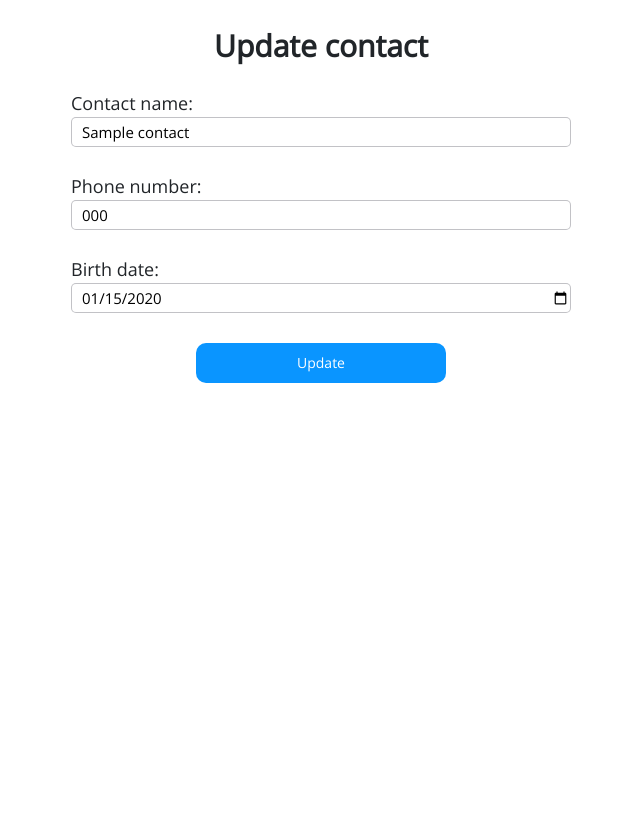
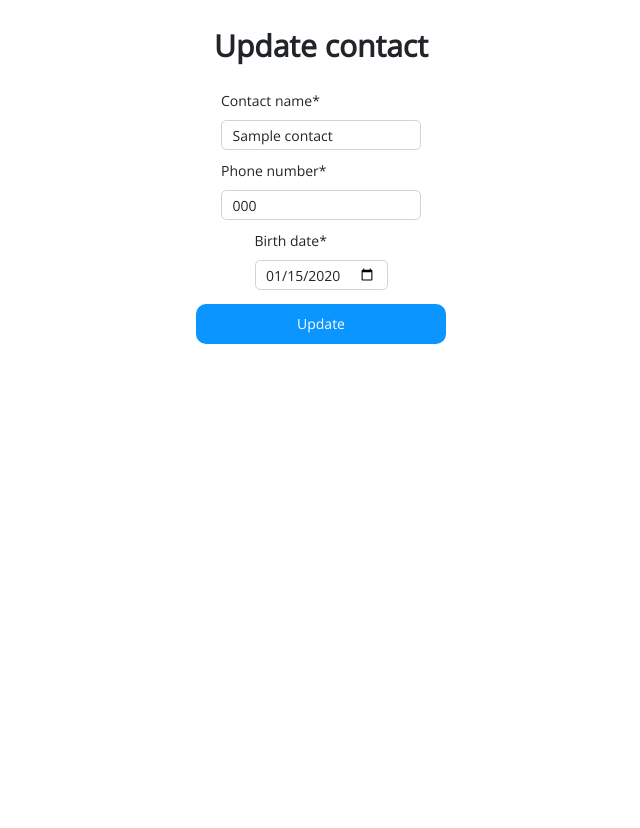
Before and after one commit to hillel-i-python-pro-i-2022-08-26/django_homework__lukianitca_mykyta, a Django app: page /contacts/update-contact/1/ in a window 1280 px wide. Shown: the part 57-885 px from the top of the page, without its empty margins (319-959 px from the left). Run offline with Django 4.2, Linux system fonts and the light colour scheme; tables that the repository leaves empty hold one stand-in row (values such as "Sample post"); some libraries are stand-ins or nearby versions.

Commit message:
Crispy forms in update_contact.html

```diff
--- a/apps/static/contacts/css/form.css
+++ b/apps/static/contacts/css/form.css
@@ -18,15 +18,15 @@ form {
     text-align: center;
 }
 
-.form-field {
-    margin-bottom: 30px;
-}
+/**/
 
-.form-field > label {
-    font-size: 18px;
-}
+/* Old */
 
-.form-field > input {
+/*.form-field {*/
+/*    margin-bottom: 30px;*/
+/*}*/
+
+form > div > input {
     display: block;
     height: 30px;
     font-size: 15px;
@@ -37,6 +37,26 @@ form {
     border-radius: 5px;
     transition: border 0.2ms;
 }
+
+.form-field > label {
+    font-size: 18px;
+}
+
+/*.my-form > div {*/
+/*    border: 1px black solid;*/
+/*}*/
+
+/*.form-field > input {*/
+/*    display: block;*/
+/*    height: 30px;*/
+/*    font-size: 15px;*/
+/*    margin-top: 5px;*/
+/*    padding-left: 10px;*/
+/*    width: 500px;*/
+/*    border: rgba(145, 145, 152, 0.55) 1px solid;*/
+/*    border-radius: 5px;*/
+/*    transition: border 0.2ms;*/
+/*}*/
 
 .form-field > input:focus {
     box-shadow: rgba(122, 154, 255, 0.51) 0 0 3px;
--- a/apps/templates/contacts/update_contact.html
+++ b/apps/templates/contacts/update_contact.html
@@ -1,5 +1,6 @@
 {% extends "_helpers/_base.html" %}
 {% load static %}
+{% load crispy_forms_tags %}
 
 {% block styles %}
 <link rel="stylesheet" type="text/css" href="{% static "contacts/css/form.css" %}">
@@ -11,12 +12,13 @@
     <h2 class="form-description">Update contact</h2>
     <form action="{{ form.instance.get_update_url }}" method="post">
         {% csrf_token %}
-        {% for field in form %}
-            <div class="form-field">
-                {{ field.errors }}
-                {{ field.label_tag }} {{ field }}
-            </div>
-        {% endfor %}
+        {{ form | crispy }}
+{#        {% for field in form %}#}
+{#            <div class="form-field">#}
+{#                {{ field.errors }}#}
+{#                {{ field.label_tag }} {{ field }}#}
+{#            </div>#}
+{#        {% endfor %}#}
 
         <input type="submit" value="Update" class="submit">
     </form>
```
